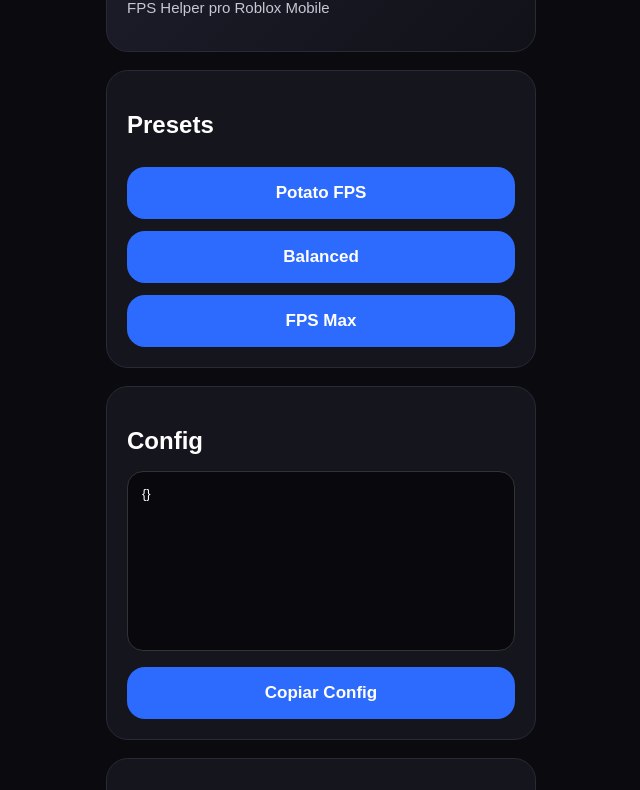
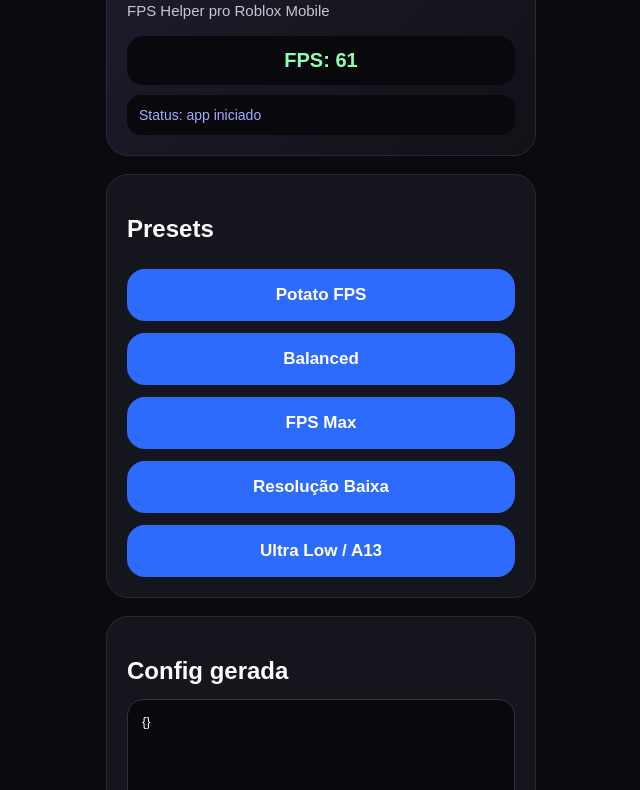
Before and after one commit to deathlanger66/Roblox-sem-Lag, a website: page www/index.html in a window 1280 px wide. Shown: the part 86-876 px from the top of the page, without its empty margins (319-959 px from the left). Drawn offline with Linux system fonts and the light colour scheme.

Commit message:
Update index.html

```diff
--- a/www/index.html
+++ b/www/index.html
@@ -4,74 +4,20 @@
   <meta charset="UTF-8">
   <meta name="viewport" content="width=device-width, initial-scale=1.0">
   <title>RoBoost</title>
-
   <style>
-    * {
-      box-sizing: border-box;
-      font-family: Arial, sans-serif;
-    }
-
-    body {
-      margin: 0;
-      padding: 18px;
-      background: #0b0b0f;
-      color: white;
-    }
-
-    .app {
-      max-width: 430px;
-      margin: auto;
-    }
-
-    .card {
-      background: #15151e;
-      border: 1px solid #292938;
-      border-radius: 22px;
-      padding: 20px;
-      margin-bottom: 18px;
-    }
-
-    .header {
-      background: linear-gradient(135deg, #1d1d2b, #111118);
-    }
-
-    h1 {
-      margin: 0;
-      font-size: 26px;
-    }
-
-    h2 {
-      margin-bottom: 16px;
-    }
-
-    p {
-      color: #c7c7d4;
-      font-size: 15px;
-    }
-
-    button {
-      width: 100%;
-      border: none;
-      border-radius: 18px;
-      padding: 16px;
-      margin-top: 12px;
-      background: #2d6bff;
-      color: white;
-      font-size: 17px;
-      font-weight: bold;
-    }
-
-    textarea {
-      width: 100%;
-      height: 180px;
-      background: #08080d;
-      color: white;
-      border: 1px solid #333;
-      border-radius: 16px;
-      padding: 14px;
-      resize: none;
-      font-size: 13px;
-    }
+    * { box-sizing: border-box; font-family: Arial, sans-serif; }
+    body { margin: 0; padding: 18px; background: #0b0b0f; color: white; }
+    .app { max-width: 430px; margin: auto; }
+    .card { background: #15151e; border: 1px solid #292938; border-radius: 22px; padding: 20px; margin-bottom: 18px; }
+    .header { background: linear-gradient(135deg, #1d1d2b, #111118); }
+    h1 { margin: 0; font-size: 28px; }
+    h2 { margin-bottom: 14px; }
+    p { color: #c7c7d4; font-size: 15px; line-height: 1.4; }
+    button { width: 100%; border: none; border-radius: 18px; padding: 16px; margin-top: 12px; background: #2d6bff; color: white; font-size: 17px; font-weight: bold; }
+    textarea { width: 100%; height: 190px; background: #08080d; color: white; border: 1px solid #333; border-radius: 16px; padding: 14px; resize: none; font-size: 13px; }
+    #fpsCounter { margin-top: 14px; padding: 13px; border-radius: 16px; background: #08080d; color: #8cffb0; font-weight: bold; text-align: center; font-size: 20px; }
+    .status { padding: 12px; border-radius: 14px; background: #08080d; color: #aaaaff; margin-top: 10px; font-size: 14px; }
+    .warn { color: #ffcf70; font-size: 13px; }
   </style>
 </head>
 
@@ -81,6 +27,8 @@
     <section class="card header">
       <h1>RoBoost</h1>
       <p>FPS Helper pro Roblox Mobile</p>
+      <div id="fpsCounter">FPS: --</div>
+      <div class="status" id="status">Status: app iniciado</div>
     </section>
 
     <section class="card">
@@ -88,64 +36,110 @@
       <button id="potatoBtn">Potato FPS</button>
       <button id="balancedBtn">Balanced</button>
       <button id="maxBtn">FPS Max</button>
+      <button id="lowresBtn">Resolução Baixa</button>
+      <button id="ultralowBtn">Ultra Low / A13</button>
     </section>
 
     <section class="card">
-      <h2>Config</h2>
+      <h2>Config gerada</h2>
       <textarea id="output">{}</textarea>
       <button id="copyBtn">Copiar Config</button>
+      <p class="warn">Salve como ClientAppSettings.json quando for testar.</p>
     </section>
 
     <section class="card">
+      <h2>Roblox</h2>
       <button id="openBtn">Abrir Roblox</button>
+      <p class="warn">Obs: o FPS mostrado é do app. FPS real do Roblox precisa overlay nativo.</p>
     </section>
 
   </main>
 
   <script>
     const output = document.getElementById("output");
+    const statusText = document.getElementById("status");
 
     const presets = {
       potato: {
         "DFIntTaskSchedulerTargetFps": "60",
         "FFlagDisablePostFx": "True",
-        "FIntRenderShadowIntensity": "0"
+        "FIntRenderShadowIntensity": "0",
+        "FFlagDebugDisableTelemetryEphemeralCounter": "True",
+        "FFlagDebugDisableTelemetryEphemeralStat": "True"
       },
 
       balanced: {
         "DFIntTaskSchedulerTargetFps": "60",
-        "FFlagDisablePostFx": "True"
+        "FFlagDisablePostFx": "True",
+        "FIntRenderShadowIntensity": "1"
       },
 
       max: {
         "DFIntTaskSchedulerTargetFps": "120",
         "FFlagDisablePostFx": "True",
-        "FIntRenderShadowIntensity": "0"
+        "FIntRenderShadowIntensity": "0",
+        "FFlagDebugGraphicsPreferVulkan": "True"
+      },
+
+      lowres: {
+        "DFIntTaskSchedulerTargetFps": "60",
+        "FFlagDisablePostFx": "True",
+        "FIntRenderShadowIntensity": "0",
+        "DFFlagTextureQualityOverrideEnabled": "True",
+        "DFIntTextureQualityOverride": "0",
+        "FIntRenderTargetPoolMinSizeMB": "16"
+      },
+
+      ultralow: {
+        "DFIntTaskSchedulerTargetFps": "60",
+        "FFlagDisablePostFx": "True",
+        "FIntRenderShadowIntensity": "0",
+        "DFFlagTextureQualityOverrideEnabled": "True",
+        "DFIntTextureQualityOverride": "0",
+        "FIntDebugForceMSAASamples": "0",
+        "FIntRenderTargetPoolMinSizeMB": "8"
       }
     };
 
-    document.getElementById("potatoBtn").addEventListener("click", function () {
-      output.value = JSON.stringify(presets.potato, null, 2);
-    });
+    function applyPreset(name, label) {
+      output.value = JSON.stringify(presets[name], null, 2);
+      statusText.textContent = "Status: " + label + " selecionado";
+    }
 
-    document.getElementById("balancedBtn").addEventListener("click", function () {
-      output.value = JSON.stringify(presets.balanced, null, 2);
-    });
+    document.getElementById("potatoBtn").onclick = () => applyPreset("potato", "Potato FPS");
+    document.getElementById("balancedBtn").onclick = () => applyPreset("balanced", "Balanced");
+    document.getElementById("maxBtn").onclick = () => applyPreset("max", "FPS Max");
+    document.getElementById("lowresBtn").onclick = () => applyPreset("lowres", "Resolução Baixa");
+    document.getElementById("ultralowBtn").onclick = () => applyPreset("ultralow", "Ultra Low / A13");
 
-    document.getElementById("maxBtn").addEventListener("click", function () {
-      output.value = JSON.stringify(presets.max, null, 2);
-    });
-
-    document.getElementById("copyBtn").addEventListener("click", function () {
+    document.getElementById("copyBtn").onclick = () => {
       output.select();
       document.execCommand("copy");
+      statusText.textContent = "Status: configuração copiada";
       alert("Config copiada!");
-    });
+    };
 
-    document.getElementById("openBtn").addEventListener("click", function () {
+    document.getElementById("openBtn").onclick = () => {
+      statusText.textContent = "Status: abrindo Roblox...";
       window.location.href = "roblox://";
-    });
+    };
+
+    let lastTime = performance.now();
+    let frames = 0;
+
+    function fpsLoop(now) {
+      frames++;
+
+      if (now - lastTime >= 1000) {
+        document.getElementById("fpsCounter").textContent = "FPS: " + frames;
+        frames = 0;
+        lastTime = now;
+      }
+
+      requestAnimationFrame(fpsLoop);
+    }
+
+    requestAnimationFrame(fpsLoop);
   </script>
-
 </body>
 </html>
```
